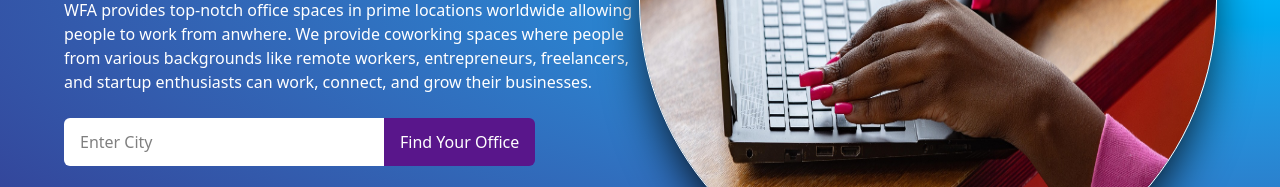
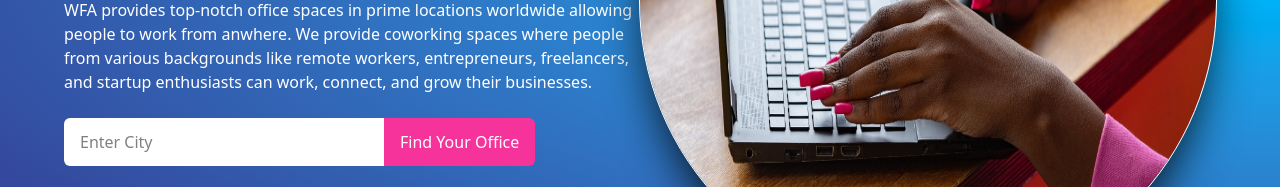
Before and after one commit to Divine-321/MOBILE-FIRST, a website built with Vite: page index.html in a window 1280 px wide. Shown: the part 442-629 px from the top of the page. Built offline with nearby package versions, Linux system fonts and the light colour scheme.

Commit message:
Button Colour Change

```diff
--- a/index.html
+++ b/index.html
@@ -91,7 +91,7 @@
               class="max-md:rounded-md md:rounded-l-md rounded-l-md md:w-80 bg-white text-black px-4 py-3"
             />
             <button
-              class="max-md:rounded-md md:rounded-r-md rounded-r-md bg-purple-900 px-4 py-3 font-medium whitespace-nowrap"
+              class="max-md:rounded-md md:rounded-r-md rounded-r-md bg-pink-500 px-4 py-3 font-medium whitespace-nowrap"
             >
               Find Your Office
             </button>
```
